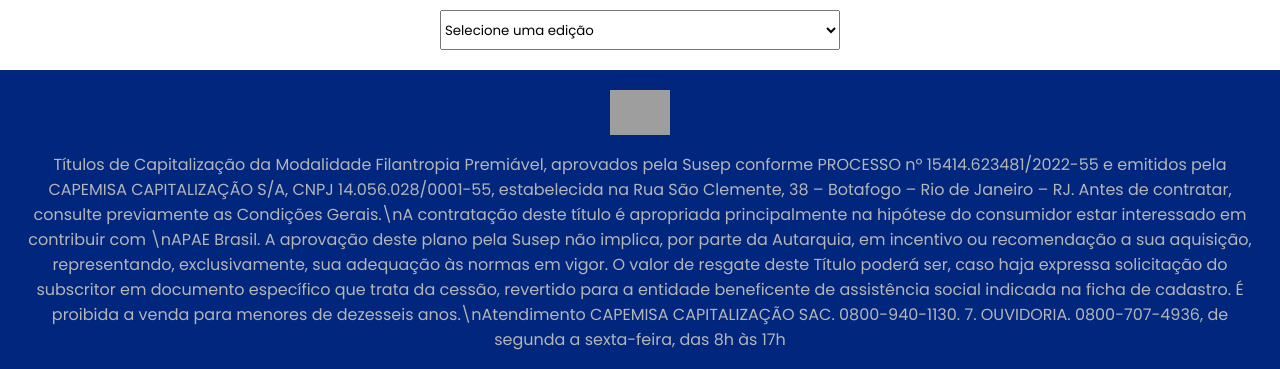
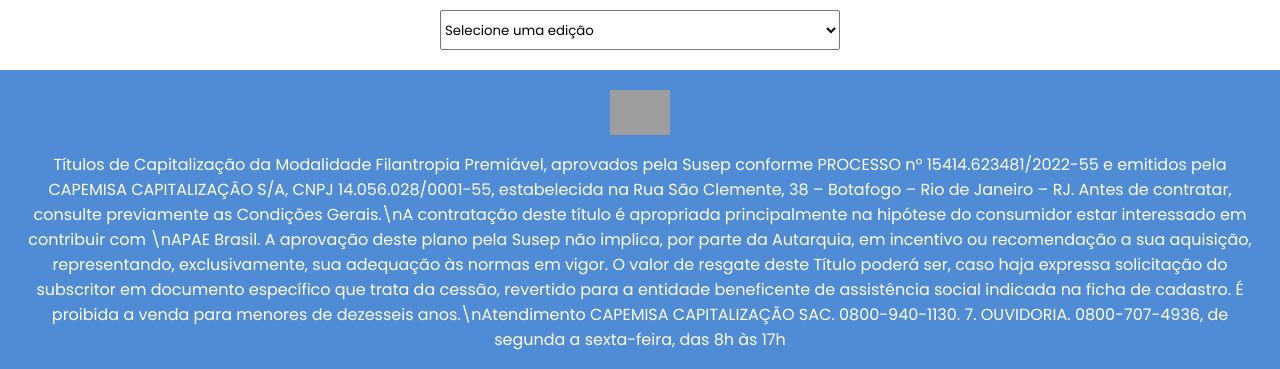
Before and after one commit to geordtl/resultados, a plain HTML site: page resultado-fortcap.html in a window 1280 px wide. Shown: the part 475-844 px from the top of the page. Drawn offline with nearby package versions, Linux system fonts and the light colour scheme; no server answers; grey boxes are pictures that could not be loaded.

Commit message:
Add files via upload

```diff
--- a/resultado-fortcap.html
+++ b/resultado-fortcap.html
@@ -94,8 +94,8 @@
         text-align: center;
         align-items: center;
         padding: 20px;
-        color: rgb(181, 181, 181);
-        background-color: #00267D;
+        color: white;
+        background-color: #508BD6;
     }
 
     footer .text-footer {
@@ -235,7 +235,7 @@
 
                             let descricao = document.createElement("p");
                             let iframe = document.createElement("iframe");
-                            iframe.frameBorder = 0;
+                            // iframe.frameBorder = 0;
                             iframe.src = `${filter.resultado_pdf}`;
                             descricao.textContent = `${filter.descricao}`;
                             descricao.style.width = "100%"
```
